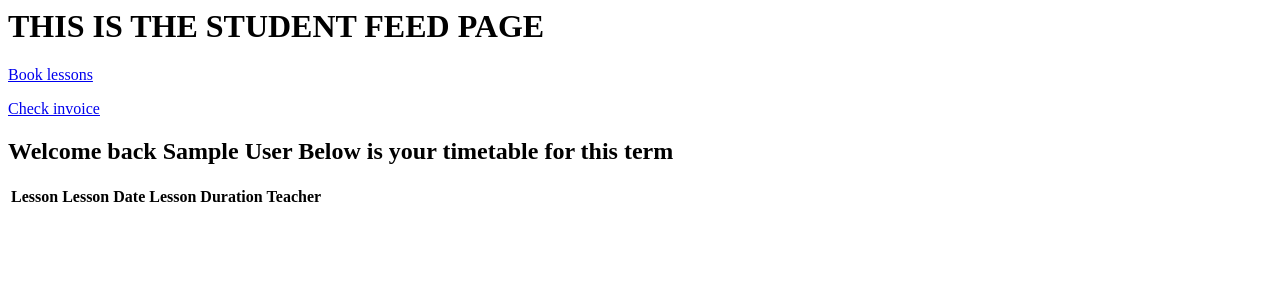
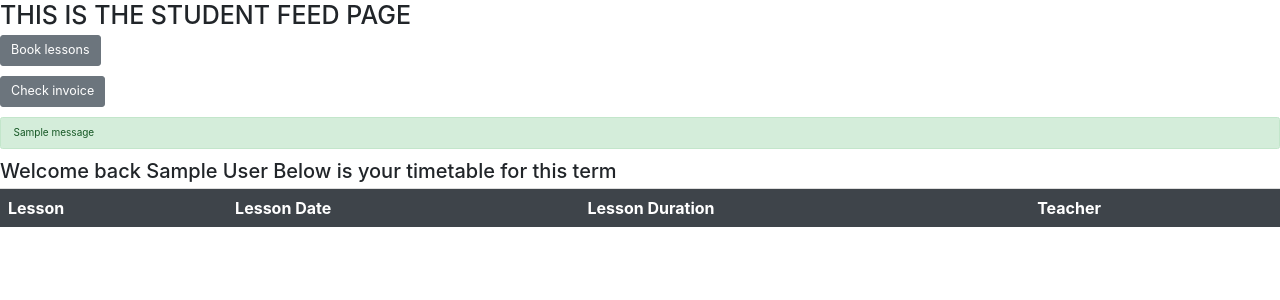
Before and after one commit to AFaverooo/Koala, a Django app: page /student_feed in a window 1280 px wide. Shown: the top 300 px of the page. Run offline with Django 4.2, Linux system fonts and the light colour scheme; a user stored in the database is signed in; tables that the repository leaves empty hold one stand-in row (values such as "Sample post"); one stand-in notice (Sample message) is shown; lists and menus that the app fills with data are empty; some libraries are stand-ins or nearby versions.

Commit message:
Add error messages to request_page and student_feed template

```diff
--- a/lessons/templates/student_feed.html
+++ b/lessons/templates/student_feed.html
@@ -1,3 +1,10 @@
+{% load static %}
+{{ form.media }}
+<link rel="stylesheet" href="https://maxcdn.bootstrapcdn.com/bootstrap/3.3.7/css/bootstrap.min.css" integrity="sha384-BVYiiSIFeK1dGmJRAkycuHAHRg32OmUcww7on3RYdg4Va+PmSTsz/K68vbdEjh4u" crossorigin="anonymous">
+
+{% load bootstrap4 %}
+{% bootstrap_css %}
+{% bootstrap_javascript jquery='full' %}
 
 
 <h1> THIS IS THE STUDENT FEED PAGE</h1>
@@ -6,10 +13,16 @@
 
 <p> <a href = '{% url 'invoice' %}' class = "btn btn-lg btn-secondary"> Check invoice  </a></p>
 
+{% for message in messages %}
+<div class="alert alert-{{ message.level_tag }}" role="alert">
+  {{ message }}
+</div>
+
+{% endfor %}
 <h2>{{greeting}}</h2>
 
 {%  if unfulfilled_requests|length > 0 %}
-<table>
+<table class="table table-striped table-dark">
   <tr>
     <th>Request Number</th>
     <th>Lesson Type</th>
@@ -24,11 +37,16 @@
       <td>{{value|get_lesson_date}}</td>
       <td>{{value|get_lesson_duration}}</td>
       <td>{{value|get_teacher}}</td>
+      <td>
+      <input type="button" class="btn btn-success"><i class="fas fa-edit">Edit</i></button>
+      <input type="button" class="btn btn-danger"><i class="far fa-trash-alt">Delete</i></button>
+    </td>
+
     </tr>
   {% endfor %}
 </table>
 {%  else %}
-<table>
+<table class="table table-striped table-dark">
   <tr>
     <th>Lesson</th>
     <th>Lesson Date</th>
--- a/lessons/views.py
+++ b/lessons/views.py
@@ -240,12 +240,13 @@ def new_lesson(request):
         if request.method == 'POST':
             #test case, already unfulfilled lessons upon request
             previously_requested_lessons = get_unfulfilled_lessons(current_student)
+            previously_booked_lessons = get_fullfilled_lessons(current_student)
 
             #import widget tweaks
             #in the case the student already has requests that are unfulfilled, extend for the given term when terms are introduced
-            if previously_requested_lessons:
+            if previously_requested_lessons or previously_booked_lessons:
                 print('already made a set of requests')
-                messages.add_message(request,messages.ERROR,"You have already made requests for this term, contact admin to add extra lessons")
+                messages.add_message(request,messages.ERROR,"You have already made requests for this term or have booked lessons, contact admin to add extra lessons")
                 form = RequestForm()
                 return redirect('requests_page')
 
@@ -309,3 +310,7 @@ def save_lessons(request):
         return redirect('log_in')
         #form = RequestForm()
         #return render(rquest,'requests_page.html', {'form':form})
+
+def delete_request(request):
+    if request.user.is_authenticated:
+        current_student = request.user
```
Also changed, not shown: lessons/templates/requests_page.html (+6 -4 lines).
